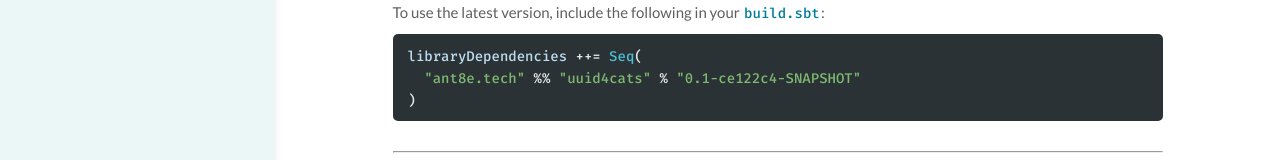
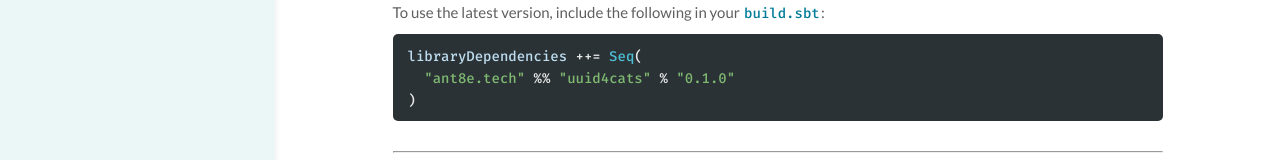
Before and after one commit to ant8e/uuid4cats-effect, a plain HTML site: page index.html in a window 1280 px wide. Shown: the part 323-483 px from the top of the page. Drawn offline with Linux system fonts and the light colour scheme.

Commit message:
deploy: 2c9e2cd7c663145382a75ca2371ecd6232f0a1f0

```diff
--- a/index.html
+++ b/index.html
@@ -103,7 +103,7 @@
         <p>This library is currently available for Scala binary versions 2.13 and 3.1.</p>
         <p>To use the latest version, include the following in your <code>build.sbt</code>:</p>
         <pre class="keep-together pdf epub"><code class="nohighlight"><span class="identifier">libraryDependencies</span><span> ++= </span><span class="type-name">Seq</span><span>(
-  </span><span class="string-literal">&quot;ant8e.tech&quot;</span><span> %% </span><span class="string-literal">&quot;uuid4cats&quot;</span><span> % </span><span class="string-literal">&quot;0.1-ce122c4-SNAPSHOT&quot;</span><span>
+  </span><span class="string-literal">&quot;ant8e.tech&quot;</span><span> %% </span><span class="string-literal">&quot;uuid4cats&quot;</span><span> % </span><span class="string-literal">&quot;0.1.0&quot;</span><span>
 )</span></code></pre>
 
         <hr style="margin-top: 30px"/>
```
